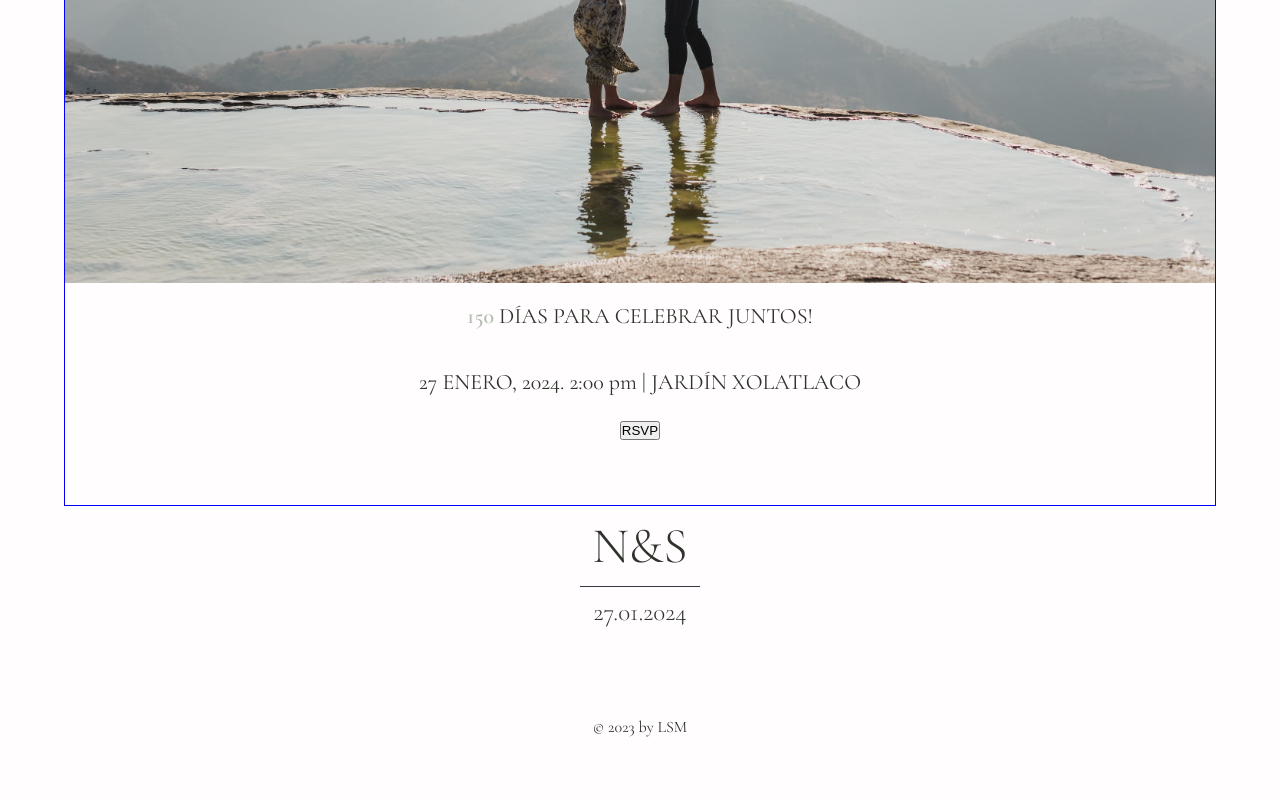
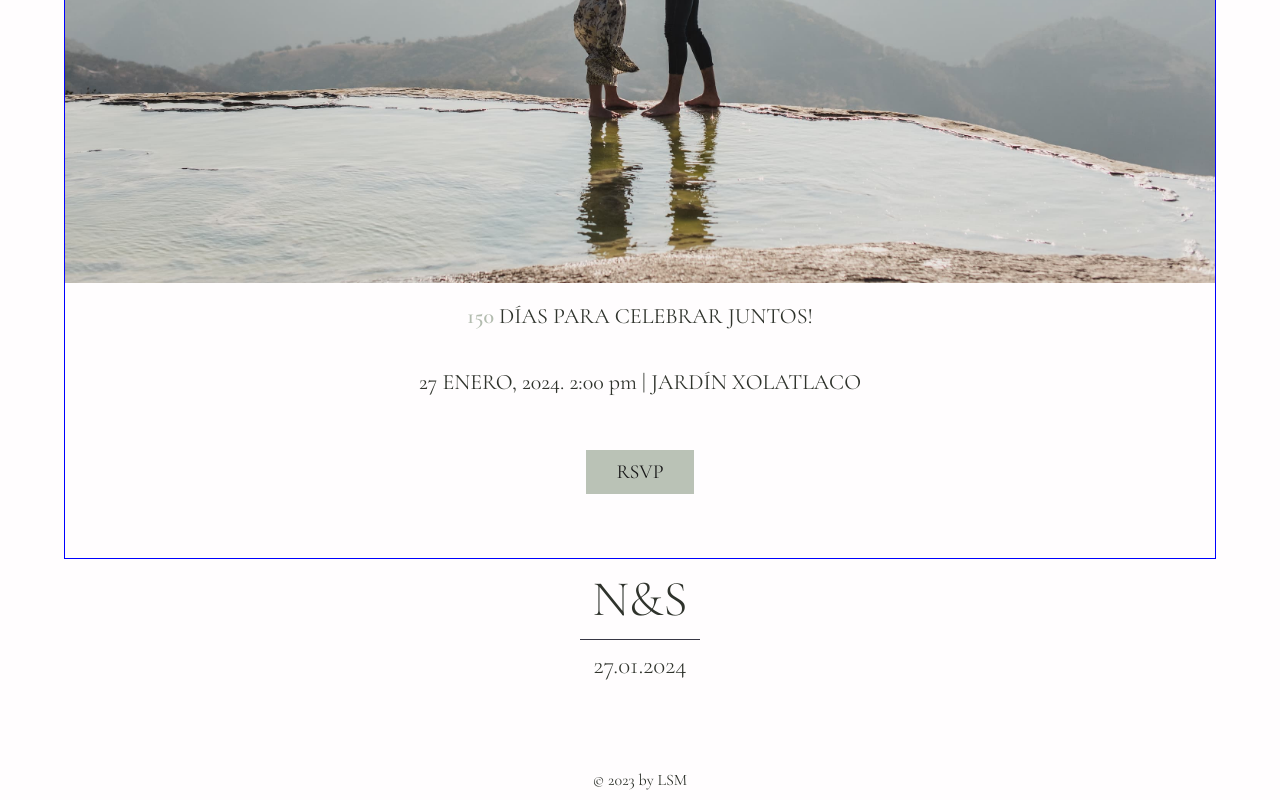
Before and after one commit to richipargo/nadia-stefan, a React (Vite) app: page / in a window 1280 px wide. Shown: the part 582-1382 px from the top of the page. Before the commit the page ends 1329 px from the top, so only its background shows below. Built offline with nearby package versions, Linux system fonts and the light colour scheme.

Commit message:
Style rsvp button

```diff
--- a/src/components/RsvpBtn.jsx
+++ b/src/components/RsvpBtn.jsx
@@ -4,7 +4,7 @@ import { Link } from 'react-router-dom';
 const RsvpBtn = () => {
   return (
     <Link to="/rsvp">
-      <button>RSVP</button>
+      <button className="rsvp-btn">RSVP</button>
     </Link>
   );
 };
--- a/src/style_components/rsvp-btn.css
+++ b/src/style_components/rsvp-btn.css
@@ -0,0 +1,9 @@
+.rsvp-btn {
+  font-family: 'Cormorant Garamond', serif;
+  font-size: 20px;
+  padding: 10px 30px;
+  border: none;
+  background-color: var(--extra);
+  opacity: 0.9;
+  margin-top: 3%;
+}
```
